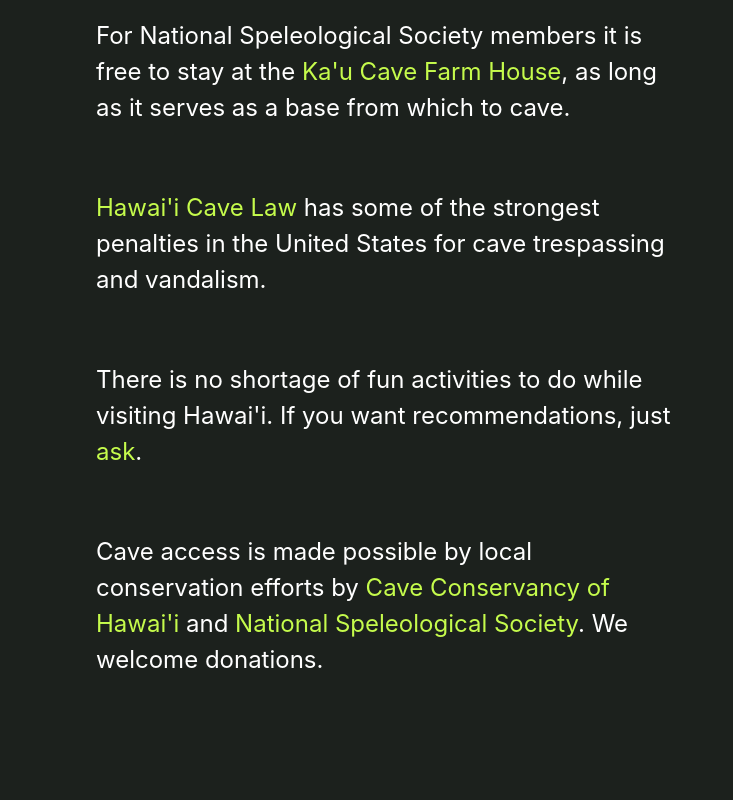
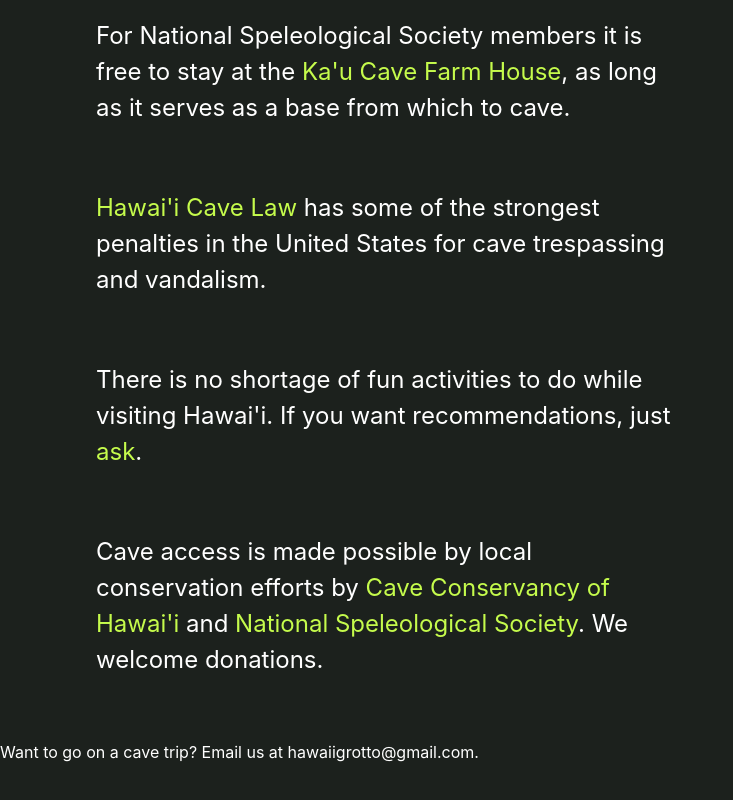
Before and after one commit to cindywu/hawaii-grotto, a Next.js app: page / in a window 1280 px wide. Shown: the part 1365-2165 px from the top of the page, without its empty margins (0-733 px from the left). Built offline with nearby package versions, Linux system fonts and the light colour scheme.

Commit message:
email contact

```diff
--- a/components/hero.tsx
+++ b/components/hero.tsx
@@ -36,6 +36,9 @@
       <p className={styles.description}>
         Cave access is made possible by local conservation efforts by <a>Cave Conservancy of Hawai'i</a> and <a>National Speleological Society</a>. We welcome donations.
       </p>
+      <p>
+        Want to go on a cave trip? Email us at <a>hawaiigrotto@gmail.com</a>.
+      </p>
     </div>
   )
 }
```
